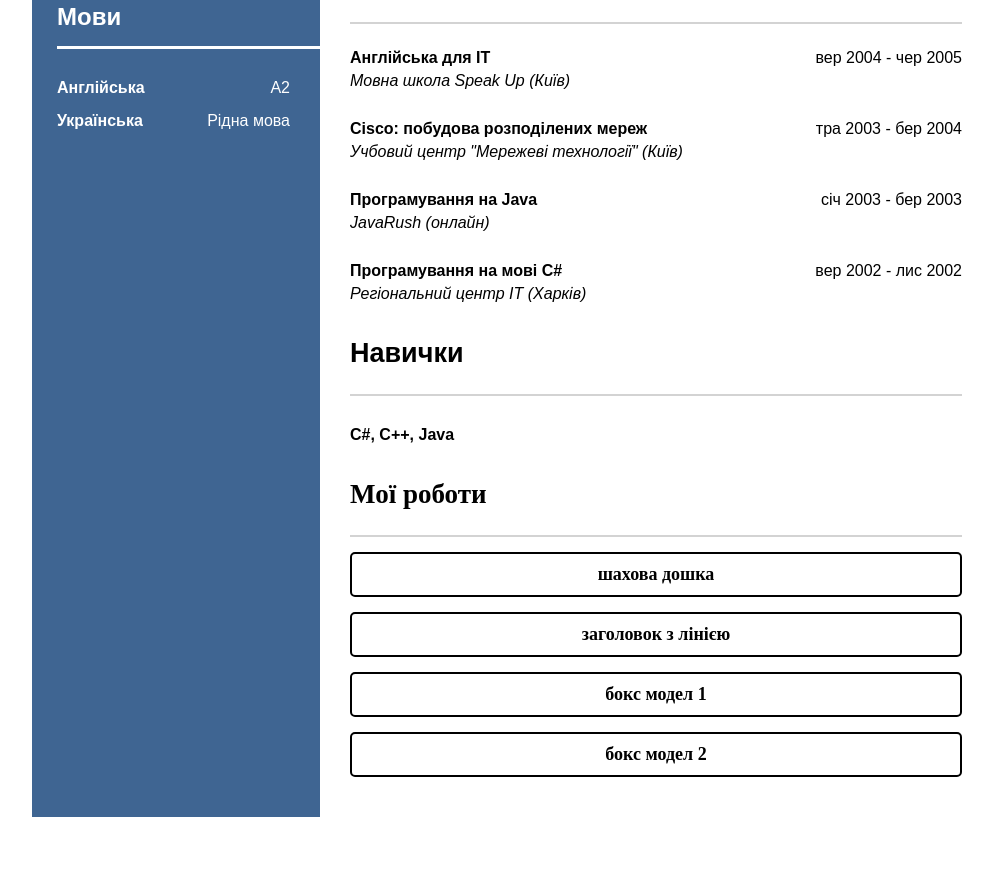
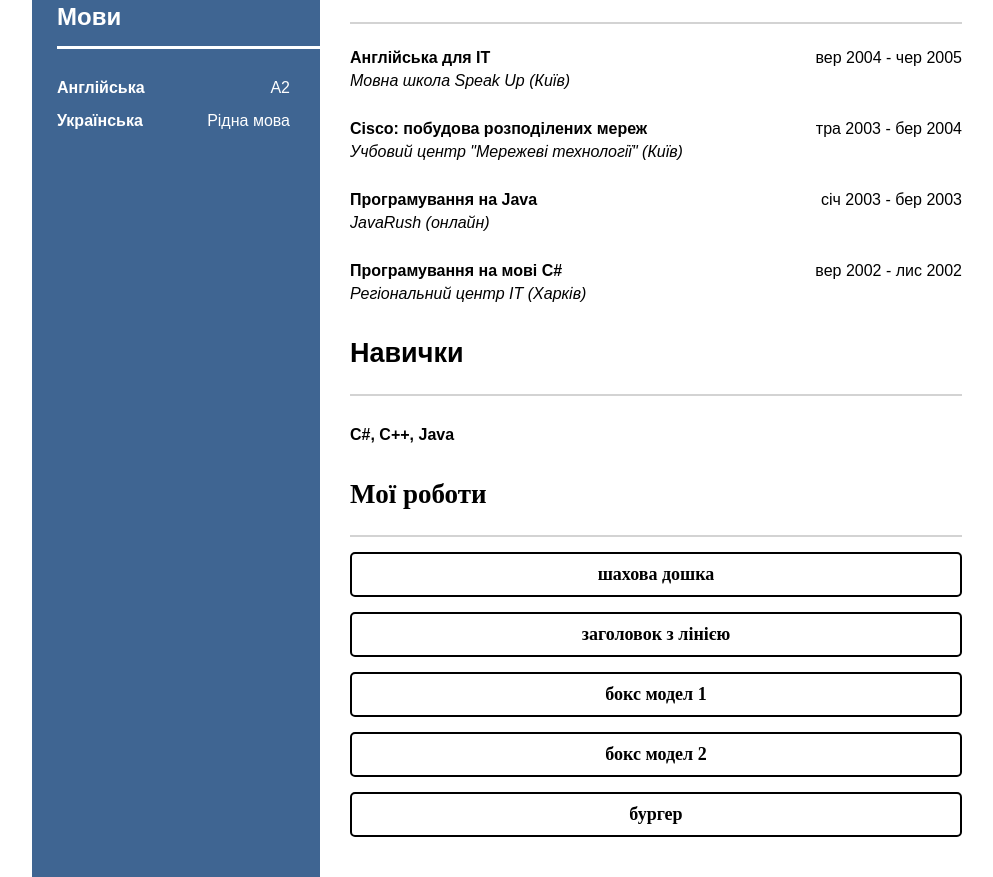
Before and after one commit to Vulkan89/vulkan89.github.io, a plain HTML site: page index.html in a window 1280 px wide. Shown: the part 850-1727 px from the top of the page, without its empty margins (128-1121 px from the left). Before the commit the page ends 1667 px from the top, so only its background shows below. Drawn offline with Linux system fonts and the light colour scheme.

Commit message:
Add files via upload
burger

```diff
--- a/index.html
+++ b/index.html
@@ -237,6 +237,9 @@
 								<li class="buttons">
 									<a href="../box-model/box-model2/index.html">бокс модел 2</a>
 								</li>
+								<li class="buttons">
+									<a href="../burger/index.html">бургер</a>
+								</li>
 							</ul>
 				</div>
 
```
